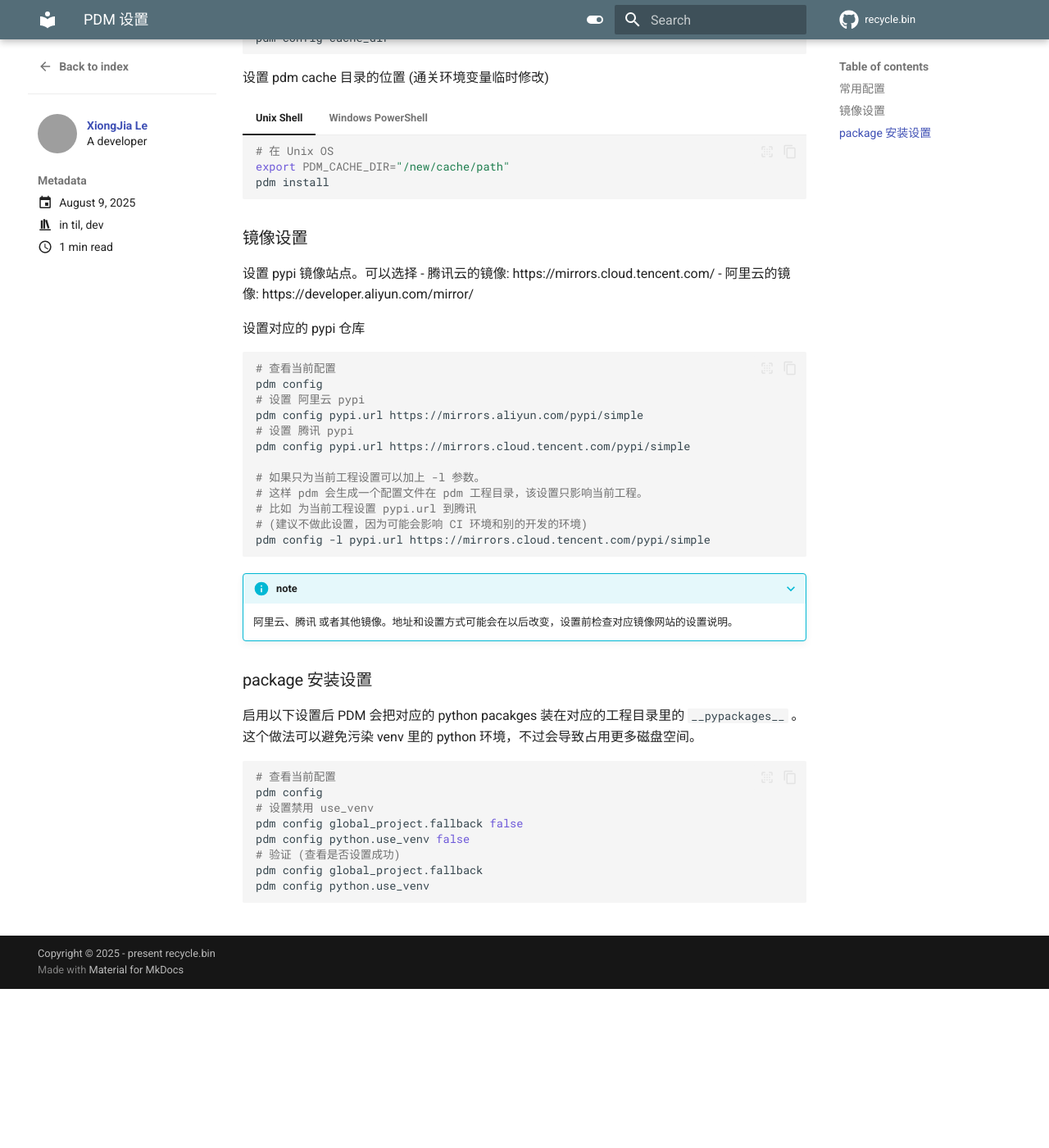
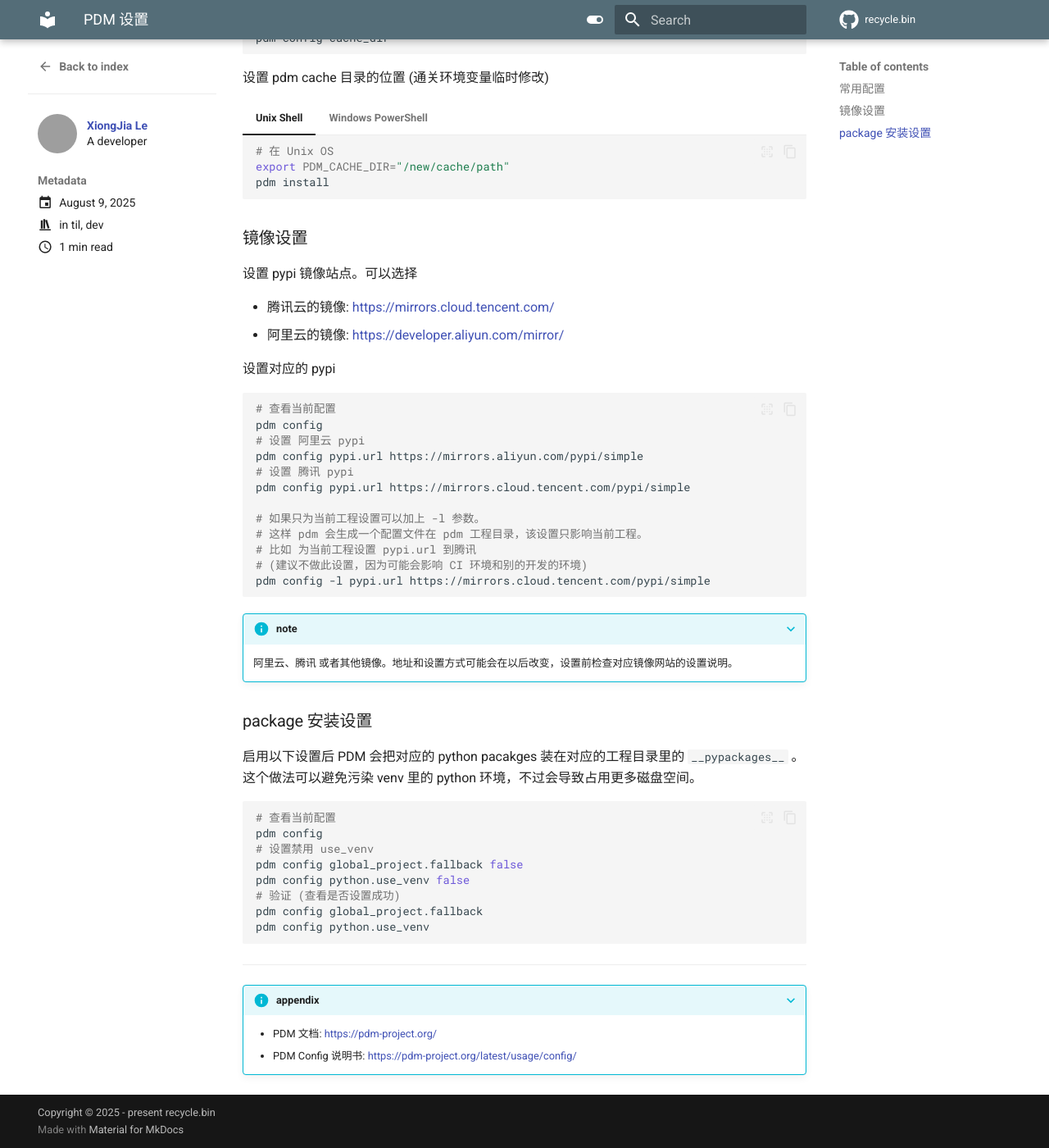
Before and after one commit to xiongjia/xiongjia.github.com, an MkDocs documentation site: the page built from docs/notes/posts/til/20250809-pdm-config.md, in a window 1280 px wide and 1400 px high, scrolled down 482 px. Shown: the whole window at 82% size. Built offline with MkDocs 1.6.1 and Material for MkDocs 9.7.7, drawn with Linux system fonts in a browser that asks for light colours; comment, search, counter and statistics services are not loaded; before the commit the page ends 1688 px from its top, so only the background shows below that; grey boxes are pictures that could not be loaded.

Commit message:
updating til & font settings

````diff
--- a/docs/notes/posts/til/20250809-pdm-config.md
+++ b/docs/notes/posts/til/20250809-pdm-config.md
@@ -48,10 +48,12 @@
 ### 镜像设置
 
 设置 pypi 镜像站点。可以选择
-- 腾讯云的镜像: https://mirrors.cloud.tencent.com/
-- 阿里云的镜像: https://developer.aliyun.com/mirror/
 
-设置对应的 pypi 仓库
+- 腾讯云的镜像: [https://mirrors.cloud.tencent.com/](https://mirrors.cloud.tencent.com/){:target="\_blank"}
+- 阿里云的镜像: [https://developer.aliyun.com/mirror/](https://mirrors.cloud.tencent.com/){:target="\_blank"}
+
+
+设置对应的 pypi
 
 ```bash
 # 查看当前配置
@@ -87,3 +89,10 @@
 pdm config global_project.fallback
 pdm config python.use_venv
 ```
+
+---
+
+
+???+ info "appendix"
+    - PDM 文档: [https://pdm-project.org/](https://pdm-project.org/){:target="\_blank"}
+    - PDM Config 说明书: [https://pdm-project.org/latest/usage/config/](https://pdm-project.org/){:target="\_blank"}
--- a/mkdocs.yml
+++ b/mkdocs.yml
@@ -70,6 +70,9 @@
     - content.tooltips
     - content.footnote.tooltips
     - content.tabs.link
+  font:
+    text: Roboto
+    code: Roboto Mono
   palette:
     - media: "(prefers-color-scheme: light)"
       scheme: default
````
